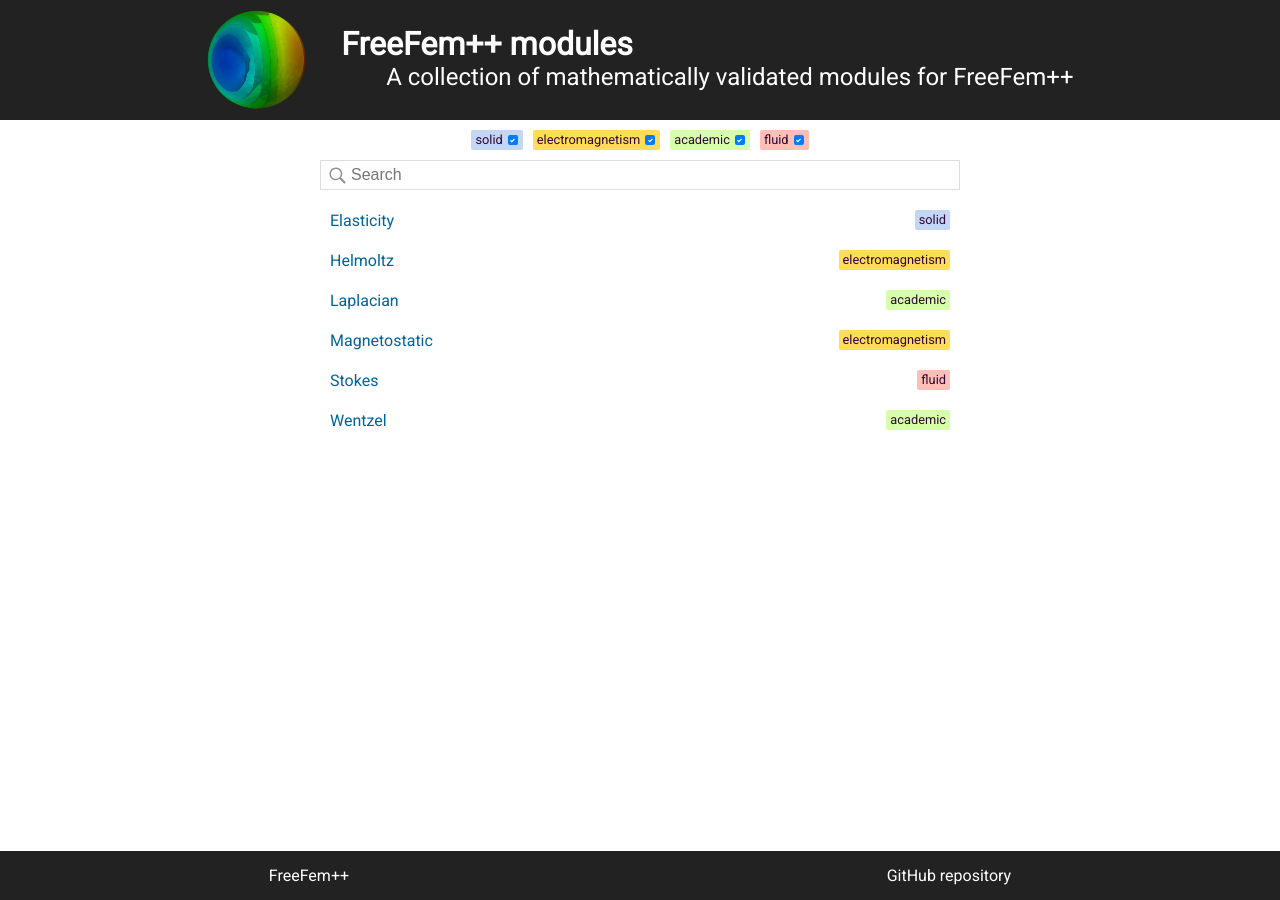
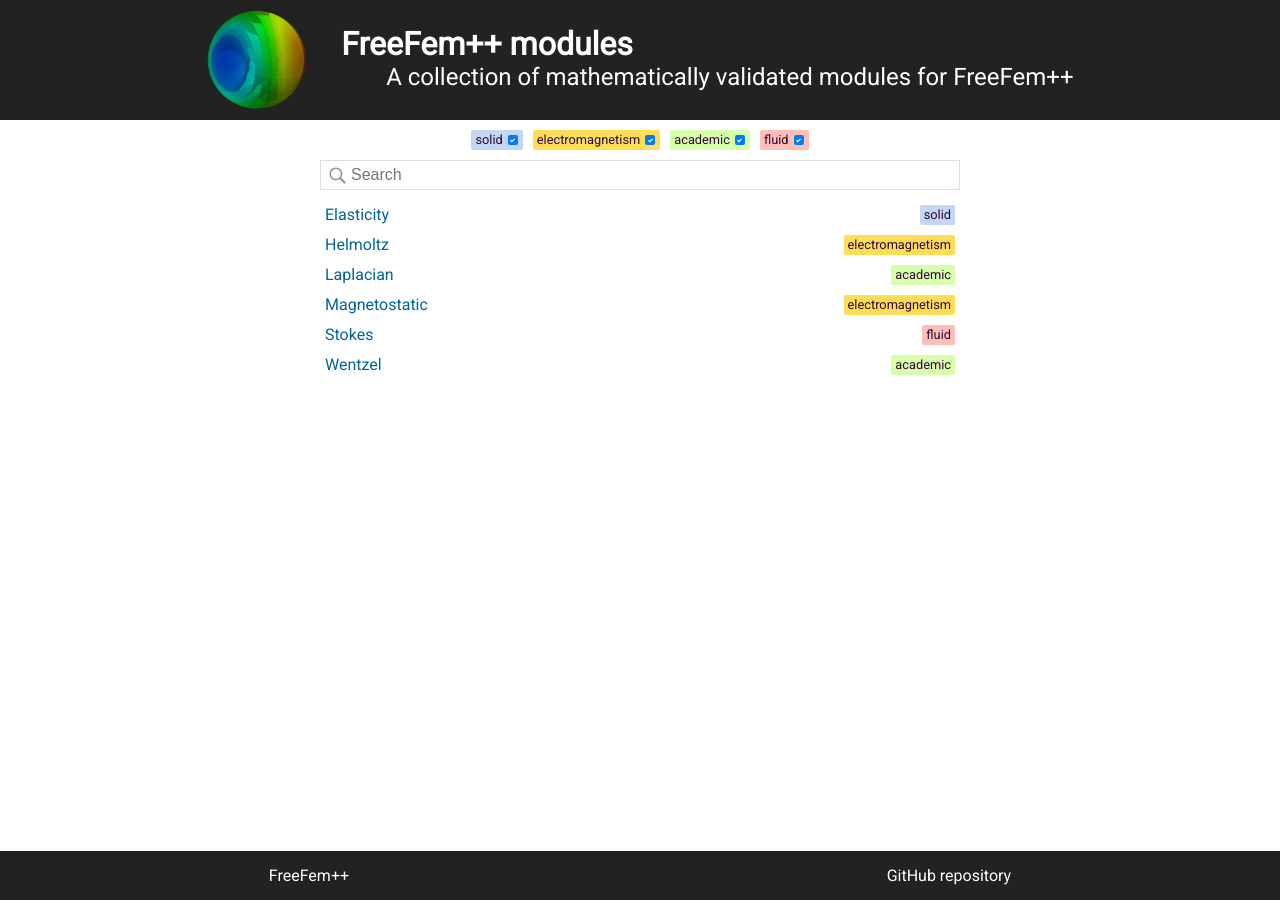
Before and after one commit to FreeFem/FreeFem-modules, a Jekyll site: the page built from index.md, in a window 1280 px wide. Built offline with Jekyll 4.4.1, drawn with Linux system fonts in a browser that asks for light colours.

Commit message:
Update css/home.css

```diff
--- a/css/home.css
+++ b/css/home.css
@@ -27,12 +27,10 @@
 }
 
 .module {
-  margin: auto;
-  padding: 10px;
+  padding: 5px;
   display: flex;
   flex-direction: row;
   justify-content: space-between;
-  align-items: center;
   border-radius: 5px;
 }
 
```
